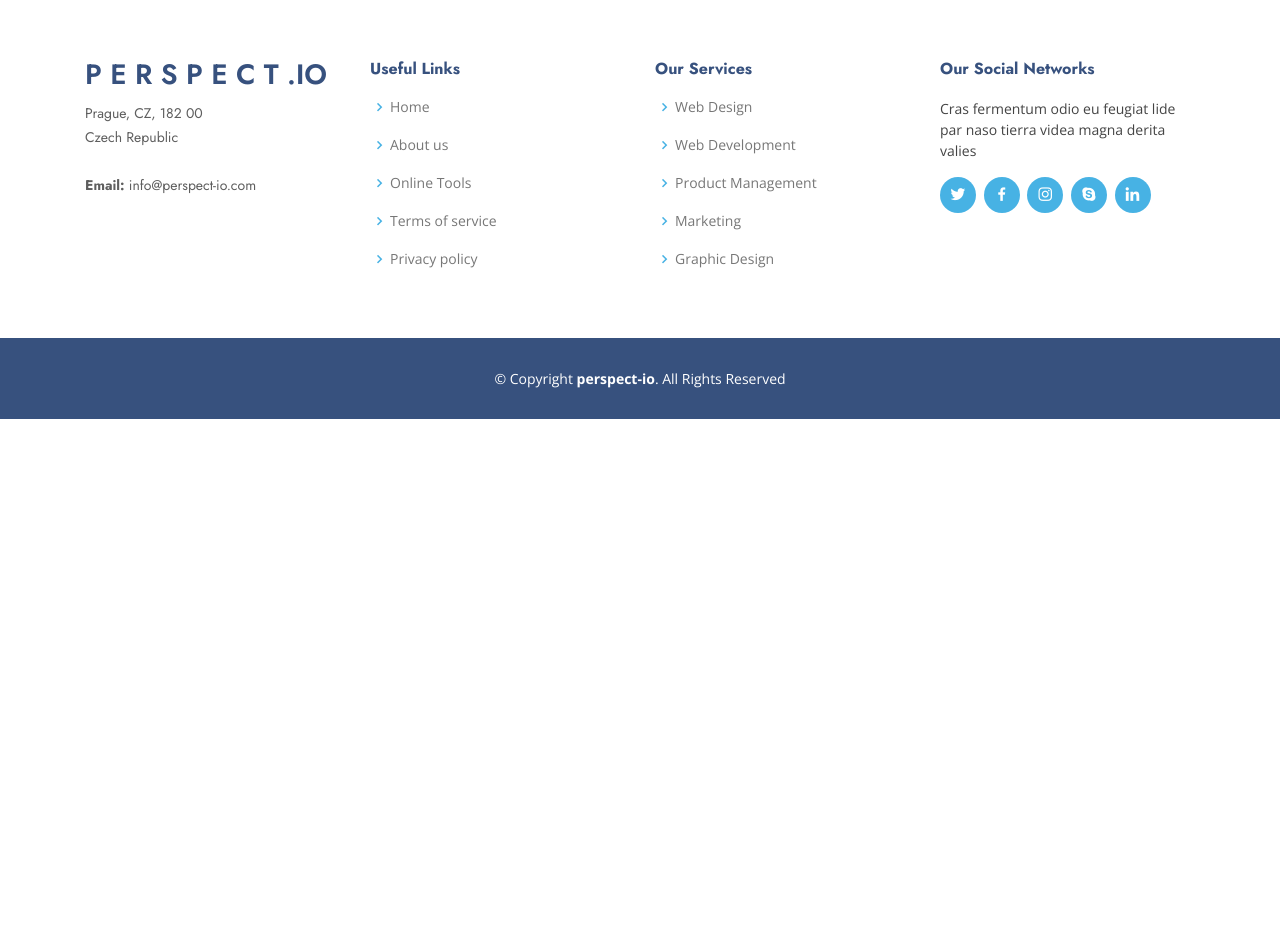
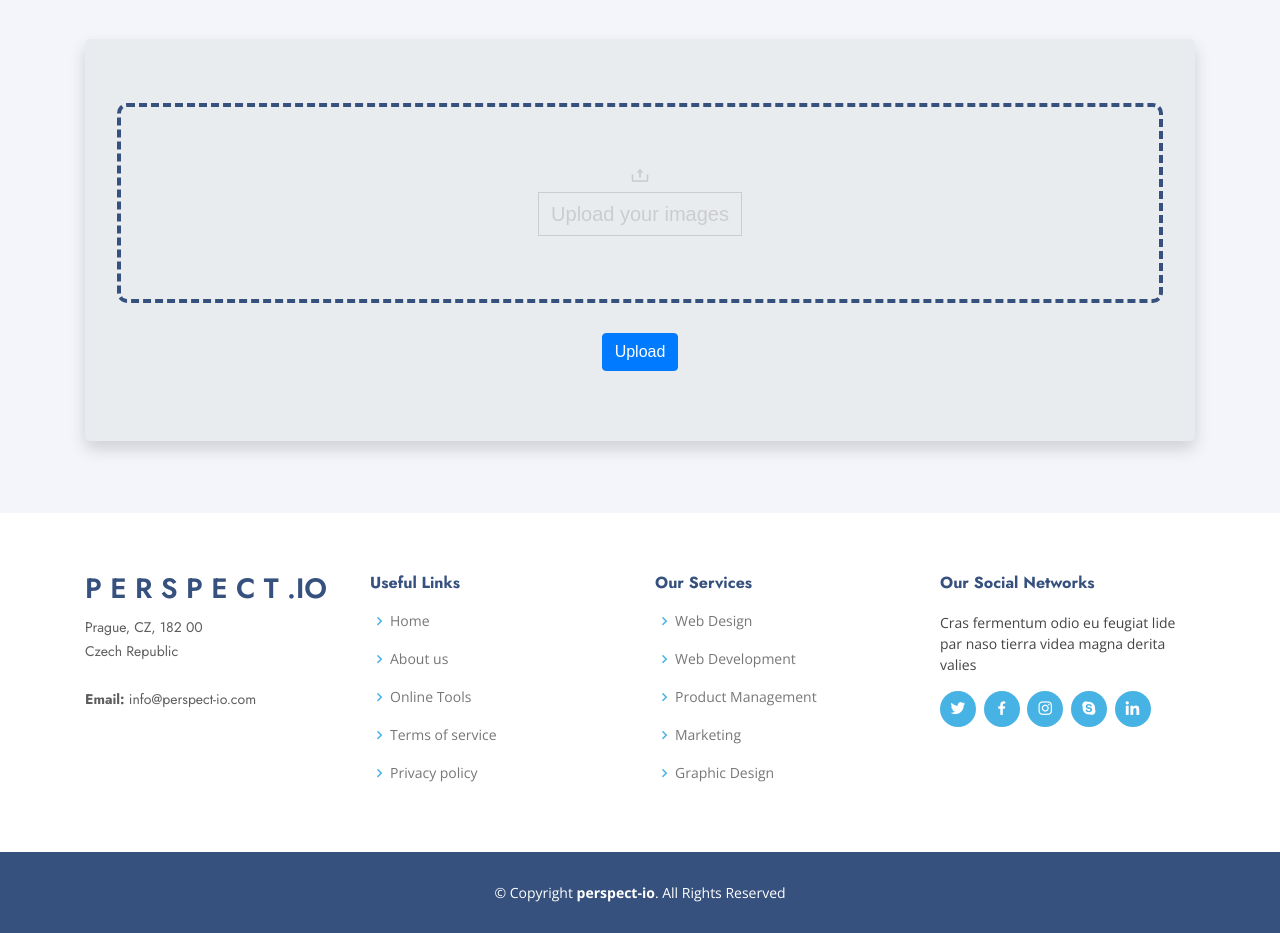
Before and after one commit to emirhanozsoy/perspectio-v2, a Django app: page /logo_recognition/ in a window 1280 px wide. Shown: the part 251-1184 px from the top of the page. Before the commit the page ends 670 px from the top, so only its background shows below. Run offline with Django 3.2, Linux system fonts and the light colour scheme; some libraries are stand-ins or nearby versions.

Commit message:
functional done.

```diff
--- a/perspectio-project/face_recognition/templates/face_recognition/face_recognition.html
+++ b/perspectio-project/face_recognition/templates/face_recognition/face_recognition.html
@@ -19,7 +19,7 @@
                             <label for="fileUpload" class="custom-file-upload">Upload your images
                             </label>
                             <input class="inputfile" id="fileUpload" name="myFile" type="file"
-                                accept="image/gif, image/jpeg, image/png, image/jiff" multiple />
+                                accept="image/gif, image/jpeg, image/png, image/jiff" />
                             <br>
                             <div id="image-holder"></div>
 
--- a/perspectio-project/logo_recognition/templates/logo_recognition/logo_recognition.html
+++ b/perspectio-project/logo_recognition/templates/logo_recognition/logo_recognition.html
@@ -3,8 +3,78 @@
 
 {%block header%}
 <h1>Logo Recognition</h1>
-<h2>with this free easy to use online logo recognition tool. You can easily scan the your photos and find the logos of the brands.</h2>
+<h2>with this free easy to use online logo recognition tool. You can easily scan the your photos and find the logos of
+    the brands.</h2>
 {%endblock%}
 {% block content %}
+<section id="online_tools" class="online_tools section-bg">
+    <div class="container" data-aos="fade-up">
+        <div class="jumbotron shadow">
+            <div>
+                <form id="uploadform" method="post" action="{% url 'logo_recognition' %}" enctype="multipart/form-data">
+                    {% csrf_token %}
+                    <div class='uploadform'>
+                        <div id="wrapper">
+                            <i class="bx bx-upload"></i><br>
+                            <label for="fileUpload" class="custom-file-upload">Upload your images
+                            </label>
+                            <input class="inputfile" id="fileUpload" name="myFile" type="file"
+                                accept="image/gif, image/jpeg, image/png, image/jiff" />
+                            <br>
+                            <div id="image-holder"></div>
 
+                        </div>
+                    </div>
+                    <br>
+                    <div class='uploadbtndiv'>
+                        <button type="submit" class="btn btn-primary pull-right" value=1 id="uploadbtn"
+                            name="uploadbtn">Upload</button></div>
+                </form>
+            </div>
+        </div>
+    </div>
+    {%if uploaded_file_urls %}
+    <form id="uploadform" method="post" action="{% url 'logo_recognition' %}" enctype="multipart/form-data">
+        {% csrf_token %}
+        <section id="portfolio" class="portfolio">
+            <div class="jumbotron shadow">
+                <div class="container aos-init aos-animate" data-aos="fade-up">
+                    <div class="row portfolio-container aos-init aos-animate" data-aos="fade-up" data-aos-delay="200"
+                        style="position: relative; height: 1080.35px;">
+                        <div class="portfolio-item filter-app" style="position: absolute; left: 0px; top: 0px;">
+                            <div class="row">
+                                {% for i in uploaded_file_urls%}
+                                <div class="{% cycle 'show' 'd-none' 'd-none' 'd-none' 'd-none'  %}">
+
+                                    <div class="portfolio-img"><img src="{{i}}" class="img-fluid" alt="">
+                                        <div class="portfolio-info">
+                                            <h4>Preview Images</h4>
+                                            <a href="{{i}}" data-gall="portfolioGallery"
+                                                class="venobox preview-link vbox-item"><i class="bx bx-images"></i></a>
+                                            <a class="details-link" title="More Details"><i class="bx bx-crop"></i></a>
+
+                                        </div>
+
+                                    </div>
+
+                                </div>
+                                <br>
+                                {%endfor%}
+
+                            </div>
+
+                        </div>
+
+                    </div>
+                    <div class='uploadbtndiv'>
+                        <button type="submit" class="btn btn-primary" name="recognize" value="{{uploaded_file_urls}}"
+                            id="recognize">Recognize</button>
+                    </div>
+                </div>
+
+            </div>
+    </form>
+</section>
+{%endif%}
+</section>
 {%endblock%}
--- a/perspectio-project/logo_recognition/views.py
+++ b/perspectio-project/logo_recognition/views.py
@@ -1,6 +1,93 @@
+from django.shortcuts import render, redirect
+from django.http import JsonResponse
+import os
+import ast
+import json
+import time
+import random
+import sqlite3
+import requests
+from PIL import Image, ImageDraw
+from docx import Document
+from docx.shared import Inches
+from sqlite3 import Error
+from django.conf import settings
 from django.shortcuts import render
+from django.templatetags.static import static
+from django.shortcuts import render, redirect
+from django.core.files.storage import FileSystemStorage
+from django.views.decorators.csrf import csrf_protect, csrf_exempt
+
+
+characters = list('ABCDEFGHIJKLMNOPQRSTUVWXYZ'.lower())
+characters.extend(list('ABCDEFGHIJKLMNOPQRSTUVWXYZ'))
+characters.extend(list('0123456789'))
+
+def get_filename(extension):
+    file_name = ''
+    for a in range(30):
+        file_name += random.choice(characters)
+
+    new_file = file_name+"."+extension
+    return new_file
+
+def detect_logos(path):
+    """Detects logos in the file."""
+    from google.cloud import vision
+    import io
+    client = vision.ImageAnnotatorClient()
+
+    with io.open(path, 'rb') as image_file:
+        content = image_file.read()
+
+    image = vision.Image(content=content)
+
+    response = client.logo_detection(image=image)
+    logos = response.logo_annotations
+    print('Logos:')
+
+    for logo in logos:
+        print(logo)
+
+    if response.error.message:
+        raise Exception(
+            '{}\nFor more info on error messages, check: '
+            'https://cloud.google.com/apis/design/errors'.format(
+                response.error.message))
+
+    return logos
 
 # Create your views here.
 def logo_recognition(request):
 
+    print(request.POST)
+    uploaded_file_urls = []
+    if request.method == 'POST' and 'myFile' in request.FILES and request.POST.get("uploadbtn"):
+
+        myfile = request.FILES
+        for file in myfile.getlist('myFile'):
+            fs = FileSystemStorage()
+            filename = fs.save(get_filename('jpg'), file)
+            uploaded_file_urls.append(fs.url(filename))
+
+        return render(request, 'logo_recognition/logo_recognition.html', {'uploaded_file_urls': uploaded_file_urls})
+
+    if request.method == 'POST' and request.POST.get("recognize"):
+        print(request.POST)
+        liste = list(request.POST.get("recognize").replace('[', '').replace(']', '').replace('\'', '').replace(' ', '').split(","))
+        print(liste)
+        for i in liste:
+            logos = detect_logos(str(i[1:]))
+            if logos:
+                for logo in logos:
+                    image = Image.open(i[1:])
+                    rgb_im = image.convert('RGB')
+                    draw = ImageDraw.Draw(image)
+                    draw.rectangle(((logo.bounding_poly.vertices[0].x, logo.bounding_poly.vertices[0].y), (
+                        logo.bounding_poly.vertices[2].x, logo.bounding_poly.vertices[2].y)), outline="#"+''.join([random.choice('0123456789ABCDEF') for j in range(6)]),  width=5)
+
+                    image.save(i[1:])
+
+        return render(request, 'logo_recognition/logo_recognition.html', {'uploaded_file_urls': liste})
+
     return render(request,'logo_recognition/logo_recognition.html')
--- a/perspectio-project/perspectio/templates/base.html
+++ b/perspectio-project/perspectio/templates/base.html
@@ -43,32 +43,21 @@
       <!-- <a href="index.html" class="logo mr-auto"><img src="assets/img/logo.png" alt="" class="img-fluid"></a>-->
 
       <nav class="nav-menu d-none d-lg-block">
-        <!-- <ul>
-          <li class="active"><a href="index.html">Home</a></li>
+        <ul>
+          <!-- <li class="active"><a href="index.html">Home</a></li>
           <li><a href="#about">About</a></li>
           <li><a href="#online_tools">online_tools</a></li>
           <li><a href="#portfolio">Portfolio</a></li>
-          <li><a href="#team">Team</a></li>
-          <li class="drop-down"><a href="">Drop Down</a>
+          <li><a href="#team">Team</a></li> -->
+          <li class="drop-down"><a href="">Tools</a>
             <ul>
-              <li><a href="#">Drop Down 1</a></li>
-              <li class="drop-down"><a href="#">Deep Drop Down</a>
-                <ul>
-                  <li><a href="#">Deep Drop Down 1</a></li>
-                  <li><a href="#">Deep Drop Down 2</a></li>
-                  <li><a href="#">Deep Drop Down 3</a></li>
-                  <li><a href="#">Deep Drop Down 4</a></li>
-                  <li><a href="#">Deep Drop Down 5</a></li>
-                </ul>
-              </li>
-              <li><a href="#">Drop Down 2</a></li>
-              <li><a href="#">Drop Down 3</a></li>
-              <li><a href="#">Drop Down 4</a></li>
+              <li><a href="{% url 'ocr_page' %}">Optical Character Recognition</a></li>
+              <li><a href="{% url 'face_recognition' %}">Face Recognition</a></li>
+              <li><a href="{% url 'landmark_recognition' %}">Landmark Recognition</a></li>
+              <li><a href="{% url 'logo_recognition' %}">Logo Recognition</a></li>
             </ul>
           </li>
-          <li><a href="#contact">Contact</a></li>
-
-        </ul> -->
+        </ul>
       </nav><!-- .nav-menu -->
 
       <a href="#online_tools" class="get-started-btn scrollto">Get Started</a>
```
Also changed, not shown: perspectio-project/homepage/templates/homepage/homepage.html (+9 -20 lines), perspectio-project/media/J7bYoO7gXCmvJJabvW2fl3xTaGBzvt.jpg (deleted), perspectio-project/media/L2My5Od1RZbBjlSNza614LScfTb4KS.jpg (deleted), perspectio-project/media/LR1rDImqxlrXfaWaQQJKptDGb88QSF.jpg (deleted), perspectio-project/media/Mh2ZGHyYRHAc7pD1mbggNN0zrrfTXm.jpg (deleted), perspectio-project/media/NawEet6ESjvU9Oqtz7FGQCsNaSMzbQ.jpg (deleted), perspectio-project/media/W9XdZbdFhuE1OkQIRtv5U7LaMUREsn.jpg (deleted), perspectio-project/media/dBzhceWTCVn0gNZMZm85eDtjglzW2Z.jpg (deleted), perspectio-project/media/gQkenyTK55GAI9yKnkP8krcetlil9u.jpg (deleted), perspectio-project/media/rdbh7nf8ug63GGnSffk5jl7RQI3NaH.jpg (deleted).
